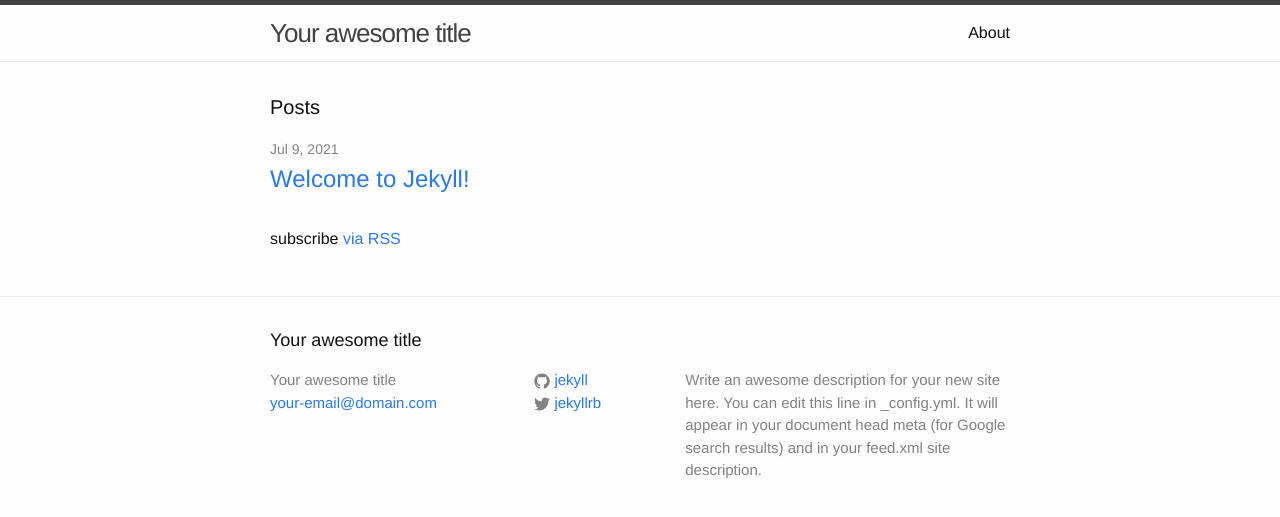
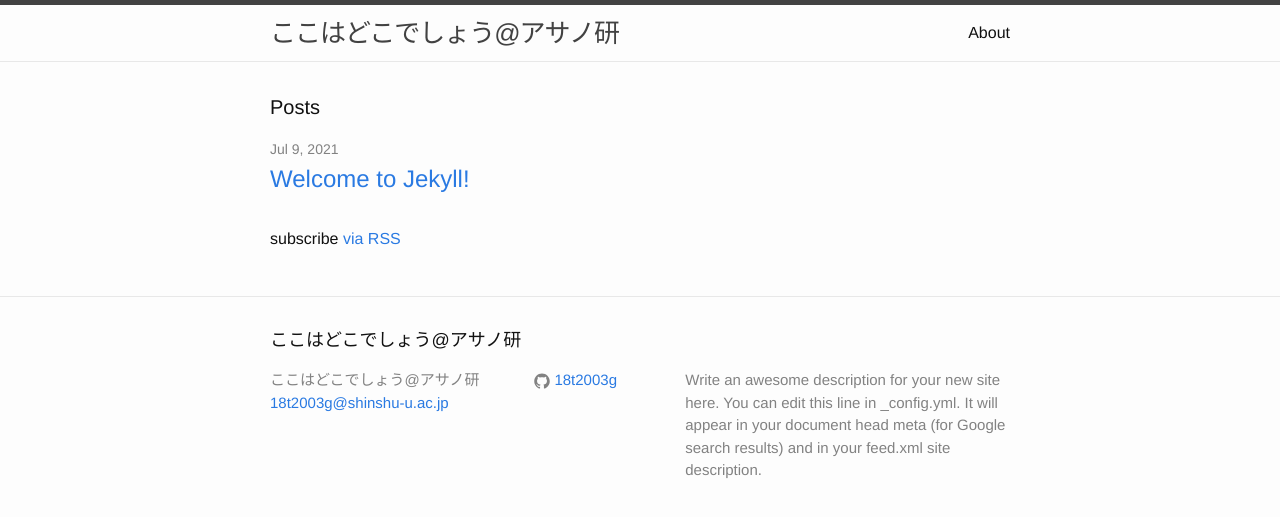
Before and after one commit to asano-lab/kokodoko, a Jekyll site: the page built from index.html, in a window 1280 px wide. Shown: the top 517 px of the page. Built offline with Jekyll 4.4.1, drawn with Linux system fonts in a browser that asks for light colours.

Commit message:
general config

```diff
--- a/_config.yml
+++ b/_config.yml
@@ -6,16 +6,15 @@
 # 'jekyll serve'. If you change this file, please restart the server process.
 
 # Site settings
-title: Your awesome title
-email: your-email@domain.com
+title: ここはどこでしょう@アサノ研
+email: 18t2003g@shinshu-u.ac.jp
 description: > # this means to ignore newlines until "baseurl:"
   Write an awesome description for your new site here. You can edit this
   line in _config.yml. It will appear in your document head meta (for
   Google search results) and in your feed.xml site description.
-baseurl: "" # the subpath of your site, e.g. /blog
-url: "http://yourdomain.com" # the base hostname & protocol for your site
-twitter_username: jekyllrb
-github_username:  jekyll
+baseurl: "/kokodoko" # the subpath of your site, e.g. /blog
+url: "http://18t2003@.github.io" # the base hostname & protocol for your site
+github_username: 18t2003g
 
 # Build settings
 markdown: kramdown
```
